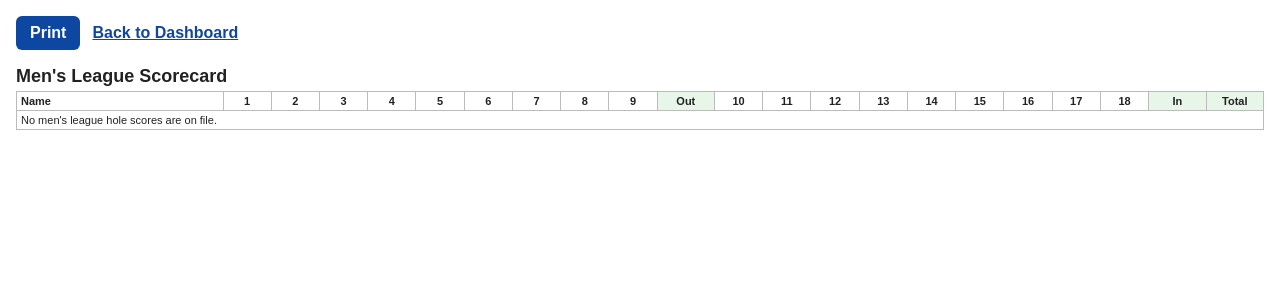
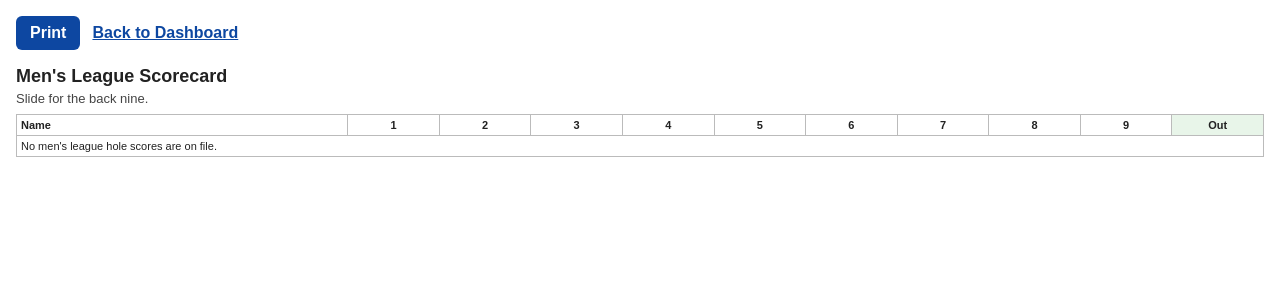
Before and after one commit to abraner/PRGC, a Django app: page /admin-dashboard/mens-league-scorecard/ in a window 1280 px wide. Shown: the top 300 px of the page. Run offline with Django 5.2, Linux system fonts and the light colour scheme; the visitor is signed in with stand-in values (Sample User, id 1); data that the repository does not hold is empty; parts of the project's set-up code (start-up, migrations or seed data) failed here and were passed over.

Commit message:
Let the sideways men's league card slide from the front nine to the back nine.
The card is twice as wide, so the phone shows holes 1 through 9 first and a finger slide or the bar reveals holes 10 through 18.

Co-authored-by: Cursor <cursoragent@cursor.com>

```diff
--- a/golf_project/scorecard/templates/scorecard/mens_league_scorecard.html
+++ b/golf_project/scorecard/templates/scorecard/mens_league_scorecard.html
@@ -8,27 +8,35 @@
         body { font-family: Arial, sans-serif; font-size: 11px; color: #222; margin: 16px; }
         h1 { font-size: 18px; margin: 0 0 4px 0; }
         .when { margin: 0 0 12px 0; color: #444; }
-        table { width: 100%; border-collapse: collapse; table-layout: fixed; }
-        th, td { border: 1px solid #bbb; padding: 3px 2px; text-align: center; }
-        th.name, td.name { text-align: left; width: 16%; white-space: nowrap; padding-left: 4px; }
-        th.sum, td.sum { font-weight: bold; background: #e8f5e9; width: 4.2%; -webkit-print-color-adjust: exact; print-color-adjust: exact; }
+        .card-scroll { overflow-x: scroll; width: 100%; -webkit-overflow-scrolling: touch; scroll-snap-type: x mandatory; scrollbar-color: #0d47a1 #cfd8dc; }
+        .card-scroll::-webkit-scrollbar { height: 12px; }
+        .card-scroll::-webkit-scrollbar-track { background: #cfd8dc; }
+        .card-scroll::-webkit-scrollbar-thumb { background: #0d47a1; border-radius: 6px; }
+        .card-track { display: flex; width: 200%; }
+        .card-track table { flex: 0 0 50%; width: 50%; border-collapse: collapse; table-layout: fixed; scroll-snap-align: start; scroll-snap-stop: always; }
+        th, td { border: 1px solid #bbb; padding: 4px 2px; text-align: center; }
+        th.name, td.name { text-align: left; width: 26%; white-space: nowrap; overflow: hidden; text-overflow: ellipsis; padding-left: 4px; }
+        th.sum, td.sum { font-weight: bold; background: #e8f5e9; -webkit-print-color-adjust: exact; print-color-adjust: exact; }
         tbody tr:nth-child(even) td { background: #eeeeee; -webkit-print-color-adjust: exact; print-color-adjust: exact; }
         tbody tr:nth-child(even) td.sum { background: #dcedc8; }
+        .slide-note { margin: 0 0 8px 0; color: #444; font-size: 13px; }
         .toolbar { display: flex; gap: 12px; align-items: center; margin-bottom: 16px; }
         .toolbar button, .toolbar a { font-size: 16px; font-weight: bold; }
         .toolbar button { background: #0d47a1; color: white; border: none; border-radius: 6px; padding: 8px 14px; cursor: pointer; }
         .toolbar a { color: #0d47a1; }
         @page { size: 11in 8.5in; margin: 0.35in; }
         @media print {
-            .toolbar { display: none; }
+            .toolbar, .slide-note { display: none; }
             body { margin: 0; }
+            .card-scroll { overflow: visible; }
+            .card-track { width: 100%; }
         }
         @media (orientation: landscape) and (max-height: 520px) {
-            body { margin: 6px; font-size: 9px; }
-            h1 { font-size: 14px; }
-            .when { margin-bottom: 6px; }
+            body { margin: 6px; font-size: 14px; }
+            h1 { font-size: 16px; }
+            .when, .slide-note { margin-bottom: 4px; font-size: 12px; }
             .toolbar { display: none; }
-            .card-scroll { overflow-x: auto; }
+            th, td { padding: 6px 2px; }
         }
     </style>
 </head>
@@ -60,16 +68,47 @@
     {% if golf_round %}
     <p class="when">{{ golf_round.date_played|date:"F j, Y" }}</p>
     {% endif %}
+    <p class="slide-note">Slide for the back nine.</p>
     <div class="card-scroll">
+    <div class="card-track">
     <table>
         <thead>
             <tr>
                 <th class="name">Name</th>
                 {% for number in hole_numbers %}
-                    {% if number == 10 %}
-                    <th class="sum">Out</th>
+                    {% if number <= 9 %}
+                    <th>{{ number }}</th>
                     {% endif %}
+                {% endfor %}
+                <th class="sum">Out</th>
+            </tr>
+        </thead>
+        <tbody>
+            {% for row in rows %}
+            <tr>
+                <td class="name">{{ row.name }}</td>
+                {% for score in row.cells %}
+                    {% if forloop.counter <= 9 %}
+                    <td>{% if score %}{{ score }}{% else %}—{% endif %}</td>
+                    {% endif %}
+                {% endfor %}
+                <td class="sum">{% if row.front %}{{ row.front }}{% else %}—{% endif %}</td>
+            </tr>
+            {% empty %}
+            <tr>
+                <td class="name" colspan="11">No men's league hole scores are on file.</td>
+            </tr>
+            {% endfor %}
+        </tbody>
+    </table>
+    <table>
+        <thead>
+            <tr>
+                <th class="name">Name</th>
+                {% for number in hole_numbers %}
+                    {% if number >= 10 %}
                     <th>{{ number }}</th>
+                    {% endif %}
                 {% endfor %}
                 <th class="sum">In</th>
                 <th class="sum">Total</th>
@@ -80,21 +119,17 @@
             <tr>
                 <td class="name">{{ row.name }}</td>
                 {% for score in row.cells %}
-                    {% if forloop.counter == 10 %}
-                    <td class="sum">{% if row.front %}{{ row.front }}{% else %}—{% endif %}</td>
+                    {% if forloop.counter >= 10 %}
+                    <td>{% if score %}{{ score }}{% else %}—{% endif %}</td>
                     {% endif %}
-                    <td>{% if score %}{{ score }}{% else %}—{% endif %}</td>
                 {% endfor %}
                 <td class="sum">{% if row.back %}{{ row.back }}{% else %}—{% endif %}</td>
                 <td class="sum">{% if row.total %}{{ row.total }}{% else %}—{% endif %}</td>
-            </tr>
-            {% empty %}
-            <tr>
-                <td class="name" colspan="22">No men's league hole scores are on file.</td>
             </tr>
             {% endfor %}
         </tbody>
     </table>
     </div>
+    </div>
 </body>
 </html>
--- a/golf_project/scorecard/tests.py
+++ b/golf_project/scorecard/tests.py
@@ -378,6 +378,8 @@ class MensLeagueScorecardTests(TestCase):
         self.assertContains(response, '>Out<')
         self.assertContains(response, '>In<')
         self.assertContains(response, '>Total<')
+        self.assertContains(response, 'width: 200%')
+        self.assertContains(response, 'Slide for the back nine.')
         page = response.content.decode()
         alan_at = page.find('Alan Braner')
         doug_at = page.find('Doug Anderson')
```
